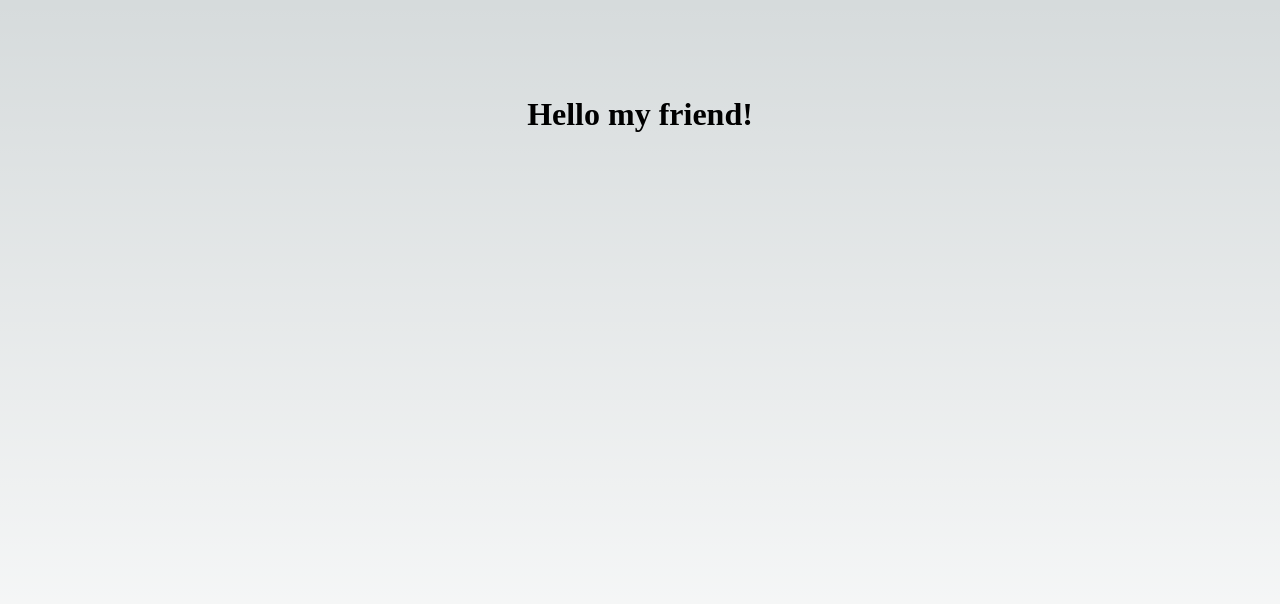
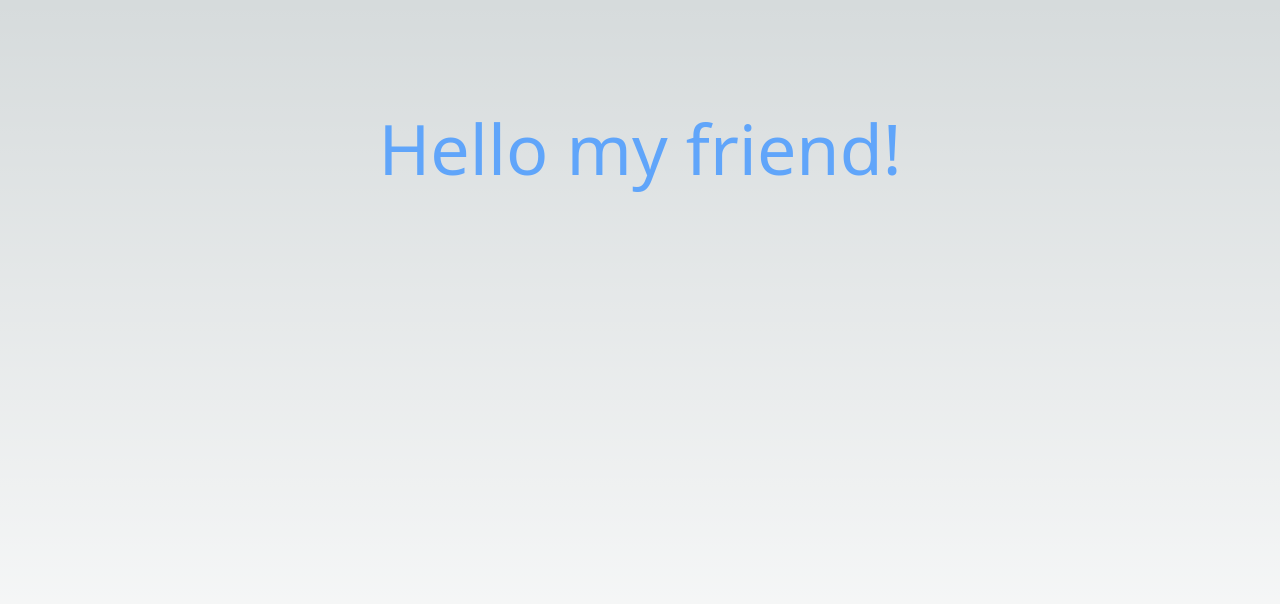
Before and after one commit to akmalrizaev/opentablenextjs, a Next.js app: page / in a window 1280 px wide. Shown: the top 604 px of the page. Built offline with nearby package versions, Linux system fonts and the light colour scheme.

Commit message:
Adding Tailwind CSS

```diff
--- a/app/globals.css
+++ b/app/globals.css
@@ -1,3 +1,7 @@
+@tailwind base;
+@tailwind components;
+@tailwind utilities;
+
 :root {
   --max-width: 1100px;
   --border-radius: 12px;
--- a/app/page.tsx
+++ b/app/page.tsx
@@ -7,7 +7,7 @@ const inter = Inter({ subsets: ['latin'] });
 export default function Home() {
   return (
     <main className={styles.main}>
-      <h1>Hello my friend!</h1>
+      <h1 className="text-blue-400 text-7xl">Hello my friend!</h1>
     </main>
   );
 }
--- a/package.json
+++ b/package.json
@@ -17,5 +17,10 @@
     "react": "18.2.0",
     "react-dom": "18.2.0",
     "typescript": "5.1.6"
+  },
+  "devDependencies": {
+    "autoprefixer": "^10.4.13",
+    "postcss": "^8.4.20",
+    "tailwindcss": "^3.2.4"
   }
 }
--- /dev/null
+++ b/postcss.config.js
@@ -0,0 +1,6 @@
+module.exports = {
+  plugins: {
+    tailwindcss: {},
+    autoprefixer: {},
+  },
+}
--- /dev/null
+++ b/tailwind.config.js
@@ -0,0 +1,21 @@
+/** @type {import('tailwindcss').Config} */
+module.exports = {
+  content: ['./app/**/*.{js,ts,jsx,tsx}'],
+  theme: {
+    extend: {},
+    fontSize: {
+      '2xsm': '10px',
+      xsm: '12px',
+      sm: '13px',
+      reg: '15px',
+      lg: '18px',
+      '2xl': '22px',
+      '3xl': '25px',
+      '4xl': '32px',
+      '5xl': '40px',
+      '6xl': '50px',
+      '7xl': '70px',
+    },
+  },
+  plugins: [],
+};
```
Also changed, not shown: 1 other file (tests, documents, lock files or other folders).
